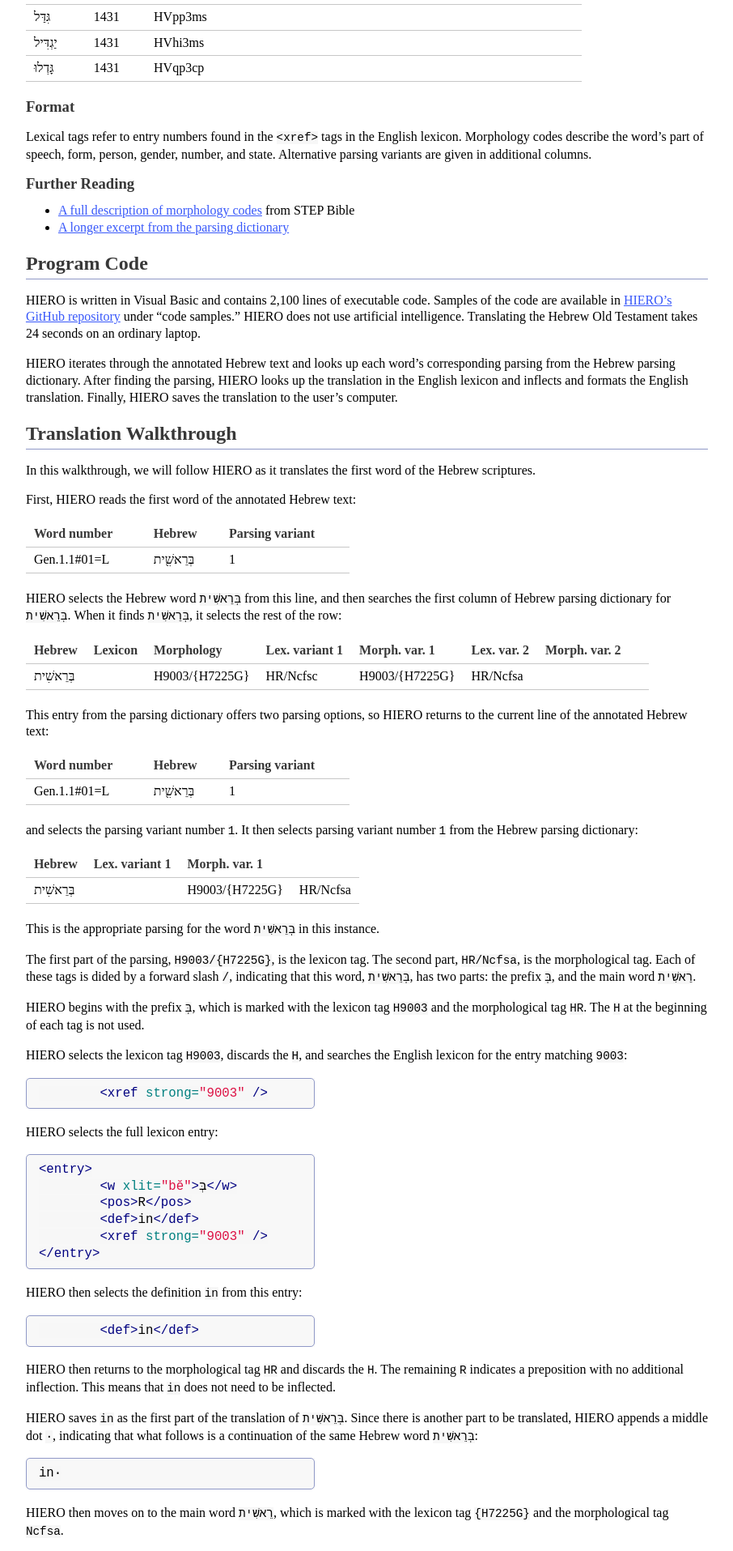
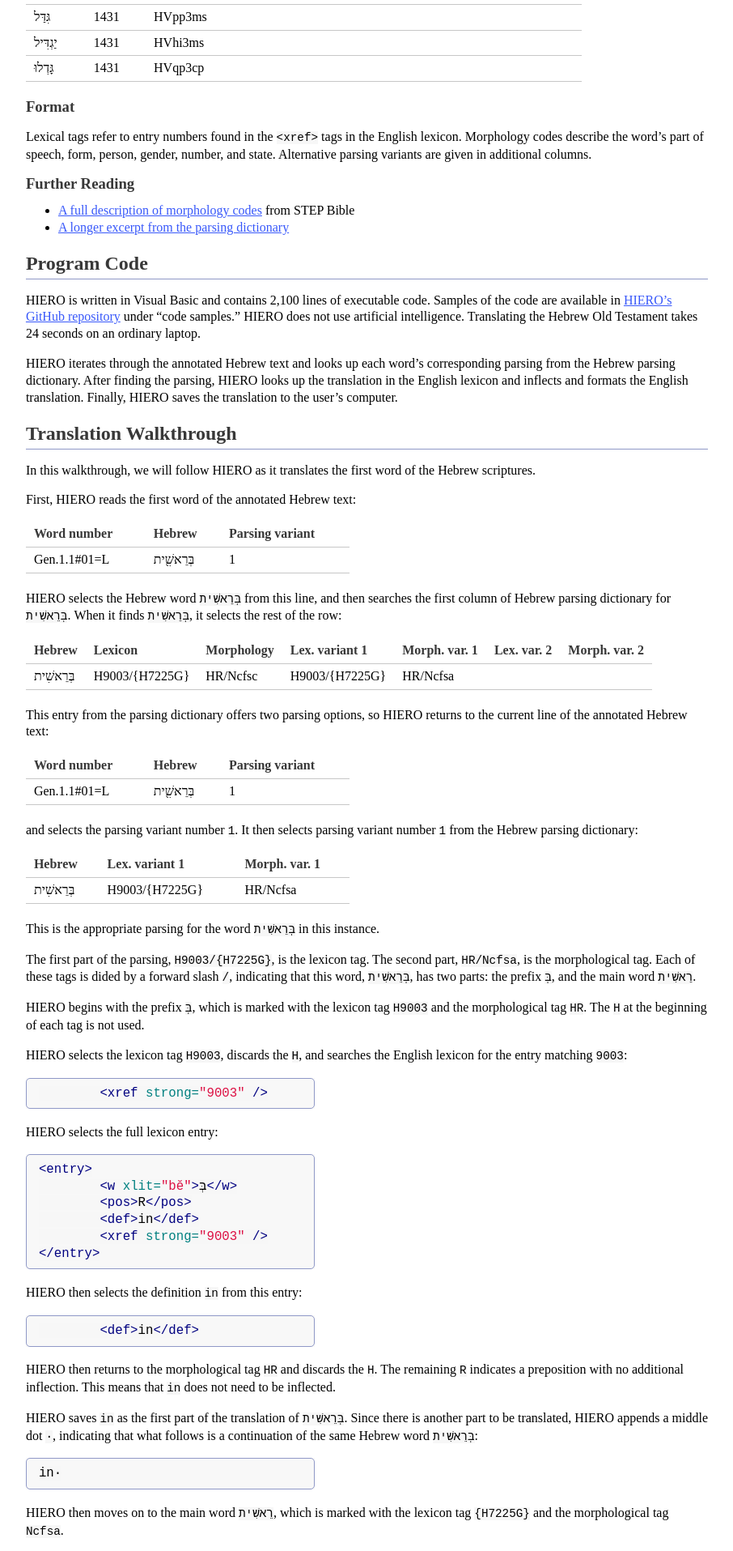
Before and after one commit to gfassero/HIERO, a Jekyll site: the page built from technical.md, in a window 1280 px wide. Shown: the part 2634-4549 px from the top of the page at 81% size, without its empty margins (318-1224 px from the left). Built offline with Jekyll 4.4.1, drawn with Linux system fonts in a browser that asks for light colours; our own code applies the rules of GitHub Pages for plain Markdown files.

Commit message:
Documentation update

```diff
--- a/technical.md
+++ b/technical.md
@@ -101,7 +101,7 @@ HIERO selects the Hebrew word `בְּרֵאשִׁית` from this line, and then
 
 |Hebrew|Lexicon|Morphology|Lex. variant 1|Morph. var. 1|Lex. var. 2|Morph. var. 2|
 |-----|-----|-----|-----|-----|-----|-----|
-בְּרֵאשִׁית||H9003/{H7225G}|HR/Ncfsc|H9003/{H7225G}|HR/Ncfsa|||
+|בְּרֵאשִׁית|H9003/{H7225G}|HR/Ncfsc|H9003/{H7225G}|HR/Ncfsa|||
 
 This entry from the parsing dictionary offers two parsing options, so HIERO returns to the current line of the annotated Hebrew text:
 
@@ -113,7 +113,7 @@ and selects the parsing variant number `1`. It then selects parsing variant numb
 
 |Hebrew|Lex. variant 1|Morph. var. 1|
 |-----|-----|-----|
-בְּרֵאשִׁית||H9003/{H7225G}|HR/Ncfsa|
+|בְּרֵאשִׁית|H9003/{H7225G}|HR/Ncfsa|
 
 This is the appropriate parsing for the word `בְּרֵאשִׁית` in this instance.
 
```
